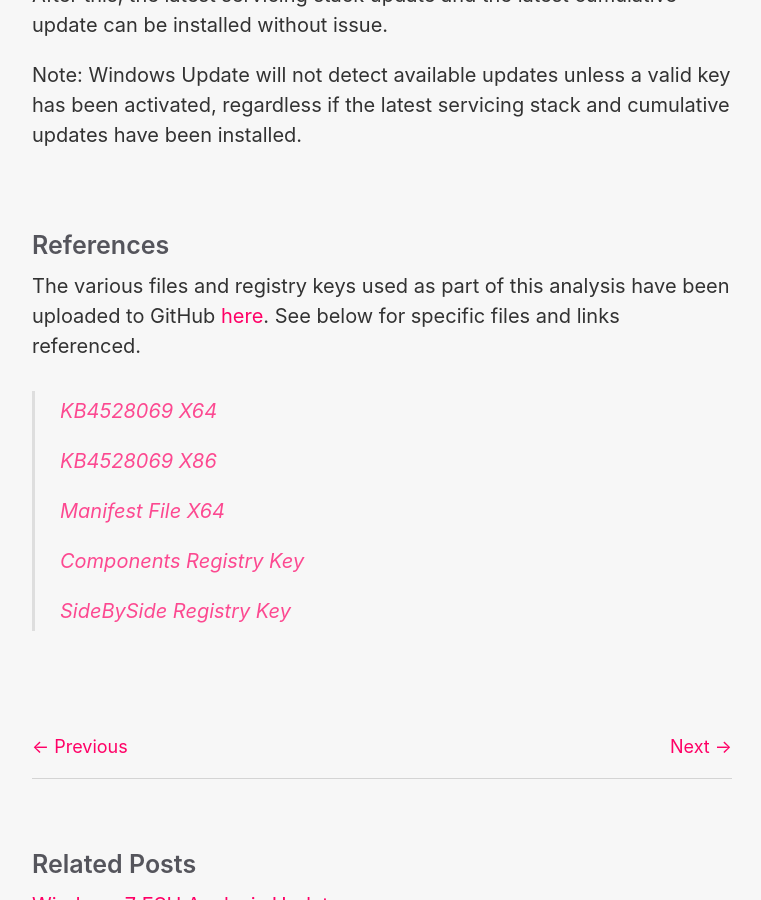
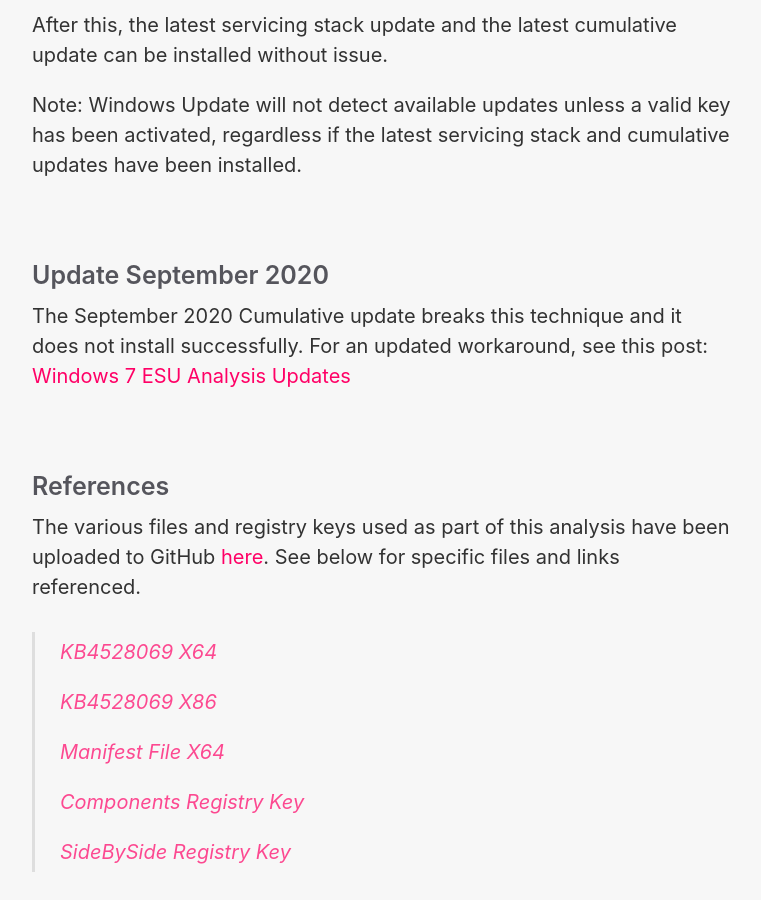
Before and after one commit to HackAndPwn/HackAndPwn.github.io, a Jekyll site: the page built from _posts/2020-04-28-windows-7-esu-analysis.md, in a window 1280 px wide and 900 px high, scrolled down 13121 px. Shown: the whole window, without its empty margins (258-1019 px from the left). Built offline with Jekyll 4.4.1, drawn with Linux system fonts in a browser that asks for light colours; some of the changed text lies outside the part shown.

Commit message:
Update ESU Analysis links

```diff
--- a/_posts/2020-04-28-windows-7-esu-analysis.md
+++ b/_posts/2020-04-28-windows-7-esu-analysis.md
@@ -2,6 +2,7 @@
 layout: post
 title: Windows 7 ESU Analysis
 date: 2020-04-28 00:00:00
+last_modified_at: 2020-09-12
 ---
 
 The Windows 7 free security update window closed to consumers in January of 2020.  However, due to the overwhelming popularity of the OS, Microsoft began offering Extended Security Updates (ESU) for the Operating System.  The first update preparing a Windows 7 system for this next phase of patches is [KB4528069](https://support.microsoft.com/en-us/help/4528069).  This post dissects the KB4528069 update to understand how ESUs differ from standard Windows 7 updates.
@@ -168,16 +169,22 @@ Note: Windows Update will not detect available updates unless a valid key has be
 
 <br>
 
+### Update September 2020
+
+The September 2020 Cumulative update breaks this technique and it does not install successfully.  For an updated workaround, see this post: [Windows 7 ESU Analysis Updates](https://hackandpwn.com/windows-7-esu-analysis-updates)
+
+<br>
+
 ### References
 
 The various files and registry keys used as part of this analysis have been uploaded to GitHub [here](https://github.com/HackAndPwn/Windows-7-ESU-Analysis).  See below for specific files and links referenced.
 
-> [KB4528069 X64](https://github.com/HackAndPwn/Windows-7-ESU-Analysis/blob/master/windows6.1-kb4528069-x64_b00bef3c3a13b8bc65bfaea63426386dbb54c336.msu)
+> [KB4528069 X64](https://github.com/HackAndPwn/Windows-7-ESU-Analysis/blob/master/2019_10/windows6.1-kb4528069-x64_b00bef3c3a13b8bc65bfaea63426386dbb54c336.msu)
 >
-> [KB4528069 X86](https://github.com/HackAndPwn/Windows-7-ESU-Analysis/blob/master/windows6.1-kb4528069-x86_82fedea7537b64f6b147070f53bb95e4bf27d3a5.msu)
+> [KB4528069 X86](https://github.com/HackAndPwn/Windows-7-ESU-Analysis/blob/master/2019_10/windows6.1-kb4528069-x86_82fedea7537b64f6b147070f53bb95e4bf27d3a5.msu)
 >
-> [Manifest File X64](https://github.com/HackAndPwn/Windows-7-ESU-Analysis/blob/master/amd64_microsoft-windows-s..edsecurityupdatesai_31bf3856ad364e35_6.1.7602.20587_none_c8993b883659a816.manifest)
+> [Manifest File X64](https://github.com/HackAndPwn/Windows-7-ESU-Analysis/blob/master/2019_10/amd64_microsoft-windows-s..edsecurityupdatesai_31bf3856ad364e35_6.1.7602.20587_none_c8993b883659a816.manifest)
 >
-> [Components Registry Key](https://github.com/HackAndPwn/Windows-7-ESU-Analysis/blob/master/ComponentsRegistryKey.reg)
+> [Components Registry Key](https://github.com/HackAndPwn/Windows-7-ESU-Analysis/blob/master/2019_10/ComponentsRegistryKey.reg)
 >
-> [SideBySide Registry Key](https://github.com/HackAndPwn/Windows-7-ESU-Analysis/blob/master/SideBySideRegistryKey.reg)
+> [SideBySide Registry Key](https://github.com/HackAndPwn/Windows-7-ESU-Analysis/blob/master/2019_10/SideBySideRegistryKey.reg)
```
